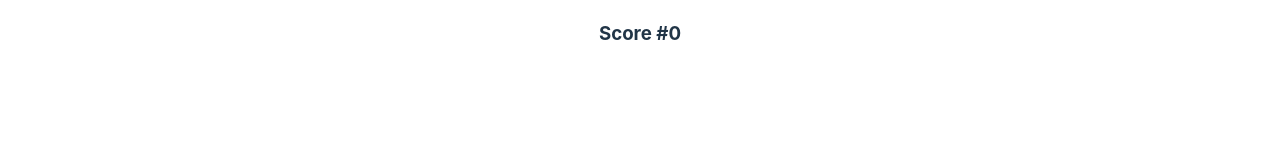
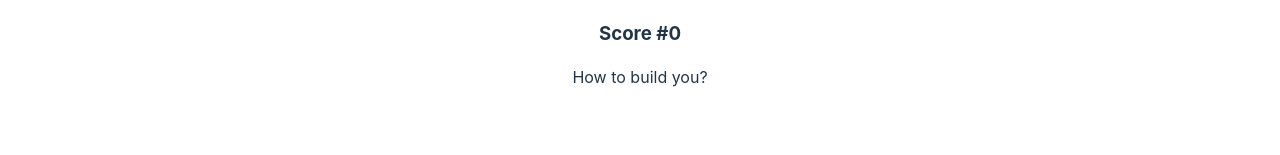
Before and after one commit to raylu15742cs/studibetter2.0, a React (Vite) app in the folder client/: page /topics/1/quiz in a window 1280 px wide. Shown: the part 145-300 px from the top of the page. Built offline with nearby package versions, Linux system fonts and the light colour scheme; no server answers.

Commit message:
quiz features

```diff
--- a/client/src/Quiz.tsx
+++ b/client/src/Quiz.tsx
@@ -26,6 +26,7 @@ export default function Quiz() {
             <h1>{topic?.title}</h1>
             <h3>Question #{quizcount}</h3>
             <h3>Score #{score}</h3>
+            <p> How to build you?</p>
 
         </div>
     )
```
